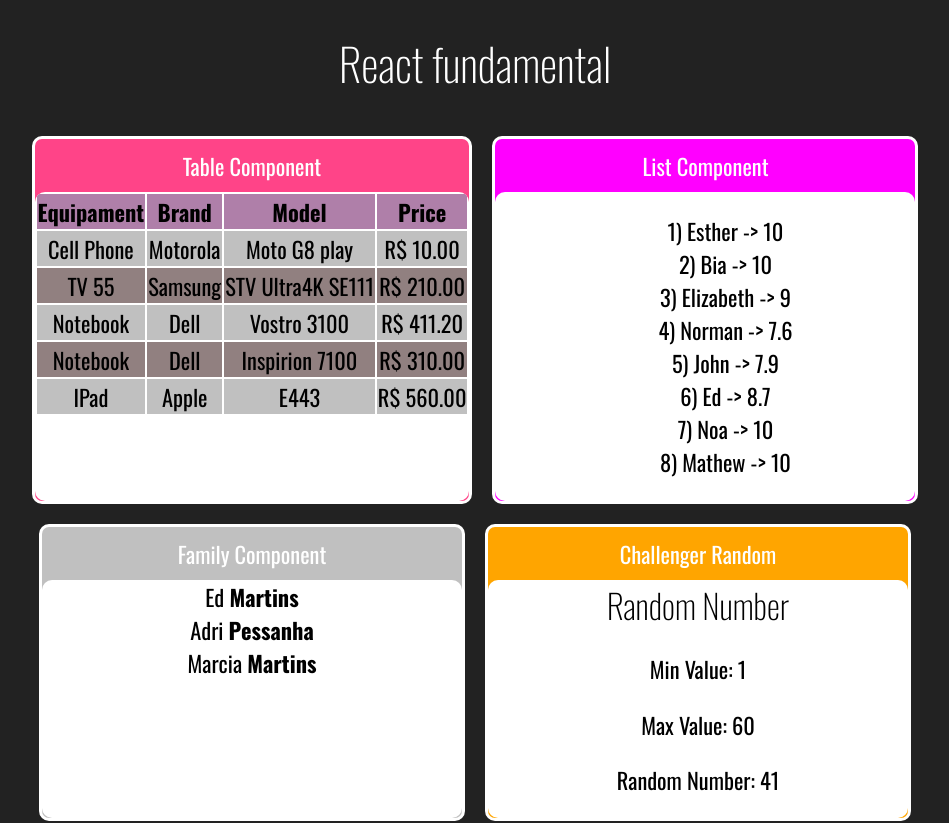
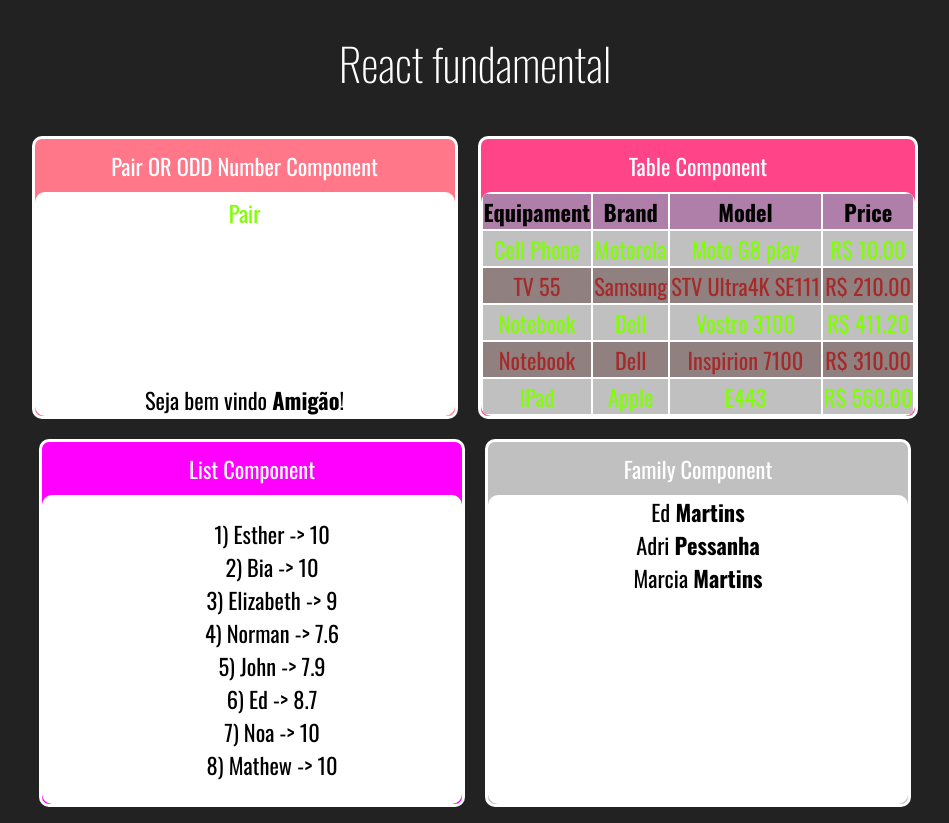
Before and after one commit to edniltonmartins/fundamentos-react, a React (Create React App) app: page / in a window 1280 px wide. Shown: the top 823 px of the page, without its empty margins (165-1114 px from the left). Built offline with nearby package versions, Linux system fonts and the light colour scheme.

Commit message:
Adicionando componente condicional

```diff
--- a/src/App.jsx
+++ b/src/App.jsx
@@ -10,11 +10,18 @@ import Family from "./components/basics/Family";
 import FamilyMember from "./components/basics/FamilyMember";
 import ListStudent from "./components/repeat/ListStudent";
 import TableProduct from "./components/repeat/tableProduct/TableProduct";
+import PairOdd from "./components/conditional/PairOdd";
+import UserData from "./components/conditional/UserData";
 
 export default _ =>
         <div className="App">
             <h1>React fundamental</h1>
             <div className="Cards">
+
+                <Card title="Pair OR ODD Number Component" color="#F78F">
+                    <PairOdd number="100"/>
+                    <UserData user={{}}/>
+                </Card>
 
                 <Card title="Table Component" color="#F48F">
                     <TableProduct/>
--- /dev/null
+++ b/src/components/conditional/If.jsx
@@ -0,0 +1,9 @@
+
+export default  props => {
+    if (props.test){
+        return props.children;
+    }
+    else{
+        return false;
+    }
+}
--- /dev/null
+++ b/src/components/conditional/PairOdd.css
@@ -0,0 +1,17 @@
+.Pair{
+    flex: 1;
+    color: chartreuse;
+    text-align: center;
+    vertical-align: middle;
+}
+
+.Odd{
+    flex: 1;
+    color: brown;
+    text-align: center;
+    vertical-align: middle;
+}
+
+.PairOdd{
+    flex: 1;
+}
--- /dev/null
+++ b/src/components/conditional/PairOdd.jsx
@@ -0,0 +1,14 @@
+import React from "react";
+import "./PairOdd.css";
+
+export default (props) => {
+    return(
+        <div className="PairOdd">
+            {props.number %2 ===0
+                ? <span className="Pair">Pair</span>
+                : <span className="Odd">Odd</span>
+            }
+
+        </div>
+    )
+}
--- /dev/null
+++ b/src/components/conditional/UserData.jsx
@@ -0,0 +1,16 @@
+import React from "react";
+import If from "./If";
+
+export default props => {
+    const user = props.user || {};
+    return(
+        <div>
+            <If test={user && user.name}>
+                Seja bem vindo <strong>{props.user.name}</strong>!
+            </If>
+            <If test={!user || !user.name}>
+                Seja bem vindo <strong>Amigão</strong>!
+            </If>
+        </div>
+    )
+}
```
